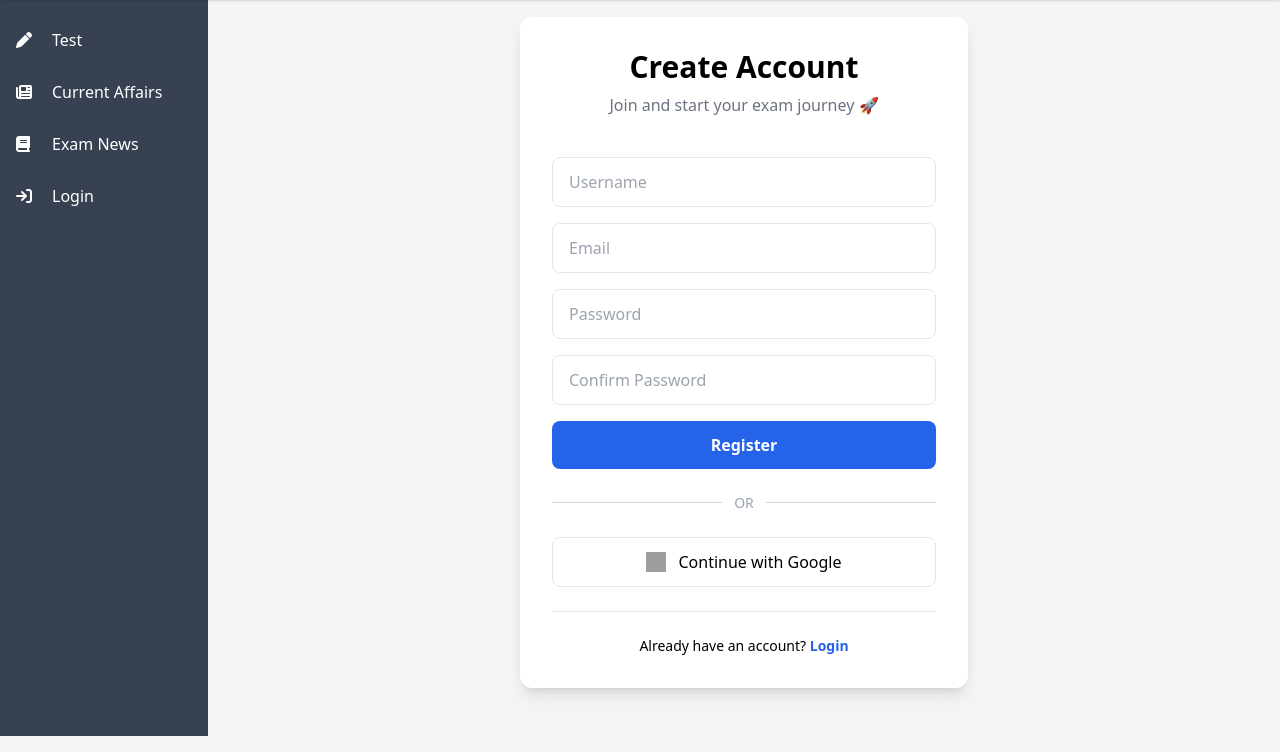
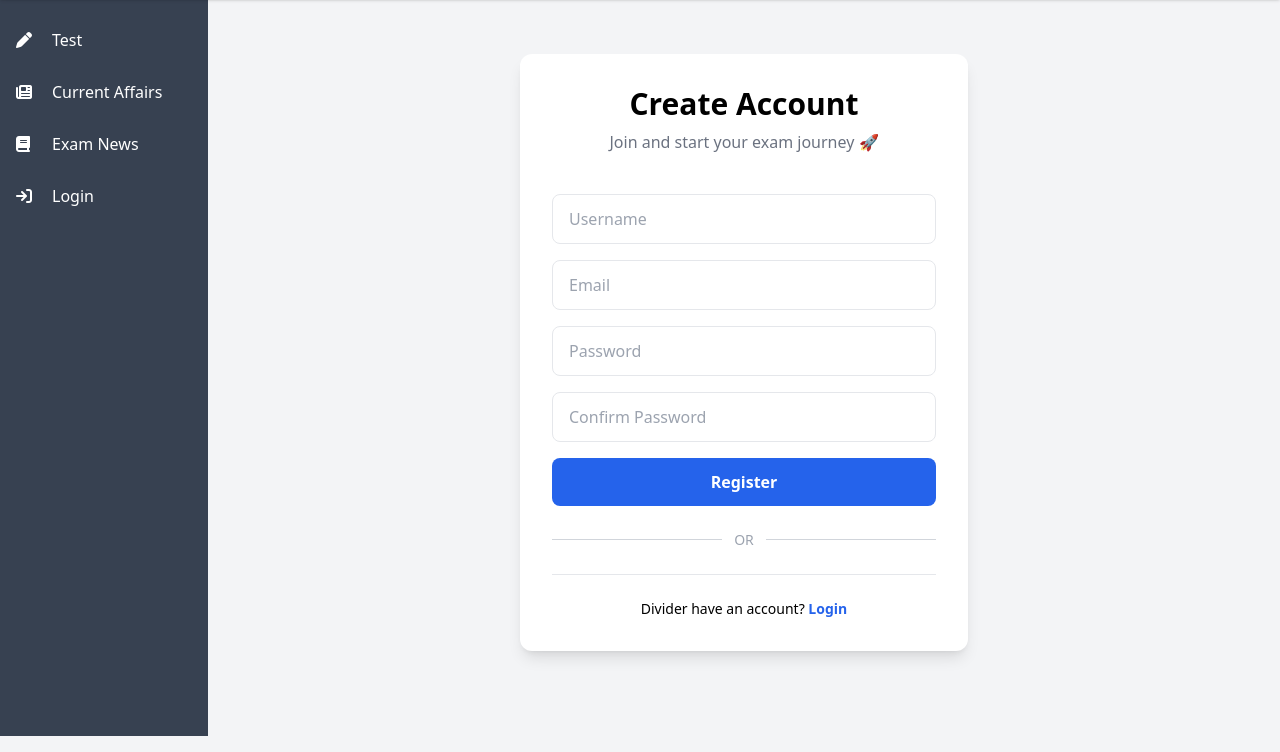
Before and after one commit to shivk286152-hub/TestIq, a Django app: page /accounts/register/ in a window 1280 px wide. Shown: the part 64-816 px from the top of the page. Run offline with Django 5.2, Linux system fonts and the light colour scheme; some libraries are stand-ins or nearby versions; grey boxes are pictures that could not be loaded.

Commit message:
Remove Google Signup section from register.html

```diff
--- a/accounts/templates/accounts/register.html
+++ b/accounts/templates/accounts/register.html
@@ -47,28 +47,15 @@
     </div>
 
     <!-- Google Signup -->
-    <div class="space-y-3">
+  <!--  <div class="space-y-3">
 
-        <!-- Django Allauth Google URL -->
-        <a href="{% url 'socialaccount_login' 'google' %}"
-        class="flex items-center justify-center gap-3 border py-3 rounded-lg hover:bg-gray-50 transition">
-
-            <img src="https://cdn.jsdelivr.net/gh/devicons/devicon/icons/google/google-original.svg"
-            class="w-5 h-5">
-
-            <span class="font-medium">
-                Continue with Google
-            </span>
-        </a>
-
-    </div>
 
     <!-- Divider line -->
     <hr class="my-6">
 
     <!-- Already Account -->
     <p class="text-center text-sm">
-        Already have an account?
+        Divider have an account?
         <a href="{% url 'login' %}" class="text-blue-600 font-semibold hover:underline">
             Login
         </a>
```
